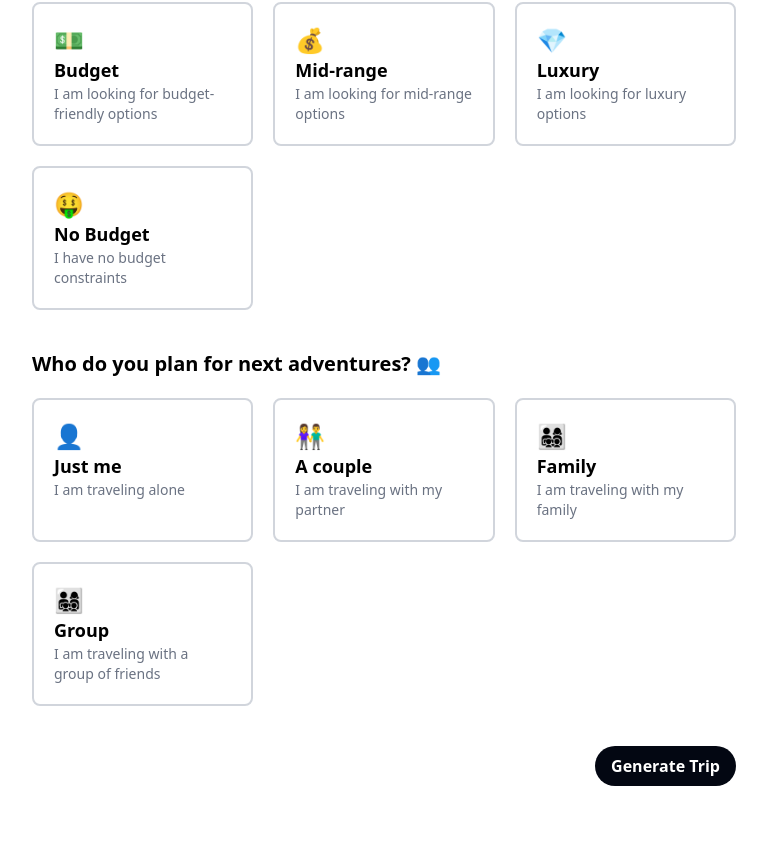
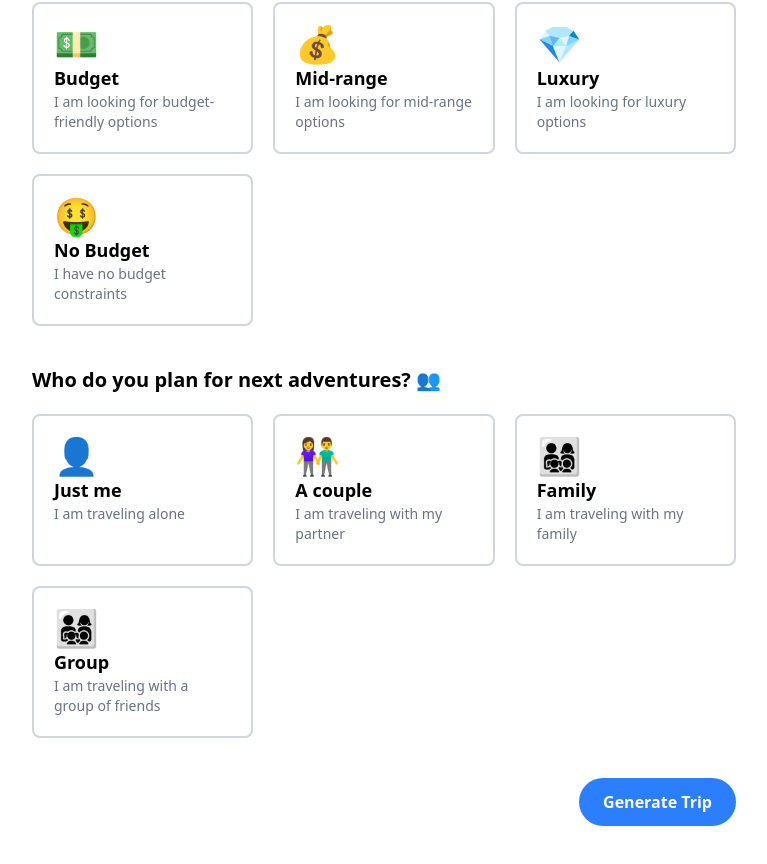
Before and after one commit to MogesBekele/react-app, a React (Vite) app: page /create-trip in a window 1280 px wide. Shown: the part 586-1450 px from the top of the page, without its empty margins (256-1023 px from the left). Before the commit the page ends 1412 px from the top, so only its background shows below. Built offline with nearby package versions, Linux system fonts and the light colour scheme.

Commit message:
commited

```diff
--- a/src/create-trip/CreateTrip.jsx
+++ b/src/create-trip/CreateTrip.jsx
@@ -1,12 +1,47 @@
 import React, { useState, useEffect } from "react";
 import { selectTravelOptions, selectBudgetOptions } from "../constant/options";
+import generateTripLocation from "../service/aiModel";
 
 const CreateTrip = () => {
   const [place, setPlace] = useState("");
+  const [formData, setFormData] = useState({});
+  const [loading, setLoading] = useState(false);
+  const [generatedLocation, setGeneratedLocation] = useState("");
+
+  const formHandler = (name, value) => {
+    if (name === 'days' && Number(value) < 5) {
+      console.log('Please enter a valid number of days');
+      return;
+    }
+    setFormData({
+      ...formData,
+      [name]: value
+    });
+  };
 
   useEffect(() => {
-    console.log("Place:", place);
-  }, [place]);
+    console.log(formData);
+  }, [formData]);
+
+  const handleSubmit = async () => {
+    const { days, budget, travelGroup, location } = formData;
+    if (!days || !budget || !travelGroup || !location) {
+      alert('Please fill all the fields');
+      return;
+    }
+
+    setLoading(true);
+    try {
+      const tripLocation = await generateTripLocation(location, days, budget, travelGroup);
+      setGeneratedLocation(tripLocation);
+      alert('Form submitted successfully');
+    } catch (error) {
+      console.error("Error generating trip location:", error);
+      alert('Failed to generate trip location');
+    } finally {
+      setLoading(false);
+    }
+  };
 
   return (
     <div className="sm:px-10 md:px-32 lg:px-56 xl:px-72 px-5 mt-10">
@@ -22,7 +57,10 @@ const CreateTrip = () => {
             type="text"
             className="border-2 border-gray-300 w-full p-2 mt-2"
             value={place}
-            onChange={(e) => setPlace(e.target.value)}
+            onChange={(e) => {
+              setPlace(e.target.value);
+              formHandler('location', e.target.value);
+            }}
           />
         </div>
         <div>
@@ -31,6 +69,7 @@ const CreateTrip = () => {
             type="number"
             placeholder="No."
             className="border-2 border-gray-300 w-full p-2 mt-2"
+            onChange={(e) => formHandler('days', e.target.value)}
           />
         </div>
       </div>
@@ -38,8 +77,14 @@ const CreateTrip = () => {
         <h2 className="text-xl font-bold">What is your budget? 💰</h2>
         <div className="grid grid-cols-1 sm:grid-cols-2 md:grid-cols-3 gap-5 mt-5">
           {selectBudgetOptions.map((item, index) => (
-            <div key={index} className="p-5 border-2 border-gray-300 cursor-pointer rounded-lg hover:border-blue-200">
-              <h2 className="text-2xl">{item.icons}</h2>
+            <div
+              key={index}
+              className={`p-5 border-2 cursor-pointer rounded-lg hover:border-blue-200 ${
+                formData.budget === item.title ? 'bg-blue-100 border-blue-200' : 'border-gray-300'
+              }`}
+              onClick={() => formHandler('budget', item.title)}
+            >
+              <h2 className="text-4xl">{item.icons}</h2>
               <div>
                 <h2 className="text-lg font-bold">{item.title}</h2>
                 <h3 className="text-sm text-gray-500">{item.desc}</h3>
@@ -52,8 +97,14 @@ const CreateTrip = () => {
         <h2 className="text-xl font-bold">Who do you plan for next adventures? 👥</h2>
         <div className="grid grid-cols-1 sm:grid-cols-2 md:grid-cols-3 gap-5 mt-5">
           {selectTravelOptions.map((item, index) => (
-            <div key={index} className="p-5 border-2 border-gray-300 cursor-pointer rounded-lg hover:border-blue-200">
-              <h2 className="text-2xl">{item.icons}</h2>
+            <div
+              key={index}
+              className={`p-5 border-2 cursor-pointer rounded-lg hover:border-blue-200 ${
+                formData.travelGroup === item.title ? 'bg-blue-100 border-blue-200' : 'border-gray-300'
+              }`}
+              onClick={() => formHandler('travelGroup', item.title)}
+            >
+              <h2 className="text-4xl">{item.icons}</h2>
               <div>
                 <h2 className="text-lg font-bold">{item.title}</h2>
                 <h3 className="text-sm text-gray-500">{item.desc}</h3>
@@ -62,11 +113,21 @@ const CreateTrip = () => {
           ))}
         </div>
       </div>
-      <div className="mt-10 mb-10 flex justify-center md:justify-end">
-        <button className="bg-gray-950 text-white cursor-pointer px-4 py-2 rounded-full font-semibold hover:bg-gray-900 transition-colors">
-          Generate Trip
+      <div className="mt-10 flex justify-center md:justify-end mb-10">
+        <button
+          className="bg-blue-500 text-white px-6 py-3 rounded-full font-semibold hover:bg-blue-600 transition-colors"
+          onClick={handleSubmit}
+          disabled={loading}
+        >
+          {loading ? 'Generating...' : 'Generate Trip'}
         </button>
       </div>
+      {generatedLocation && (
+        <div className="mt-10">
+          <h2 className="text-2xl font-bold">Generated Trip Location</h2>
+          <p className="mt-3 text-gray-700 text-lg">{generatedLocation}</p>
+        </div>
+      )}
     </div>
   );
 };
--- /dev/null
+++ b/src/service/aiModel.jsx
@@ -0,0 +1,18 @@
+const generateTripLocation = async (location, days, budget, travelGroup) => {
+  const response = await fetch('http://localhost:3001/generate-trip-location', {
+    method: 'POST',
+    headers: {
+      'Content-Type': 'application/json',
+    },
+    body: JSON.stringify({ location, days, budget, travelGroup }),
+  });
+
+  if (!response.ok) {
+    throw new Error('Failed to generate trip location');
+  }
+
+  const data = await response.json();
+  return data.tripLocation;
+};
+
+export default generateTripLocation;
```
Also changed, not shown: 2 other files (tests, documents, lock files or other folders).
